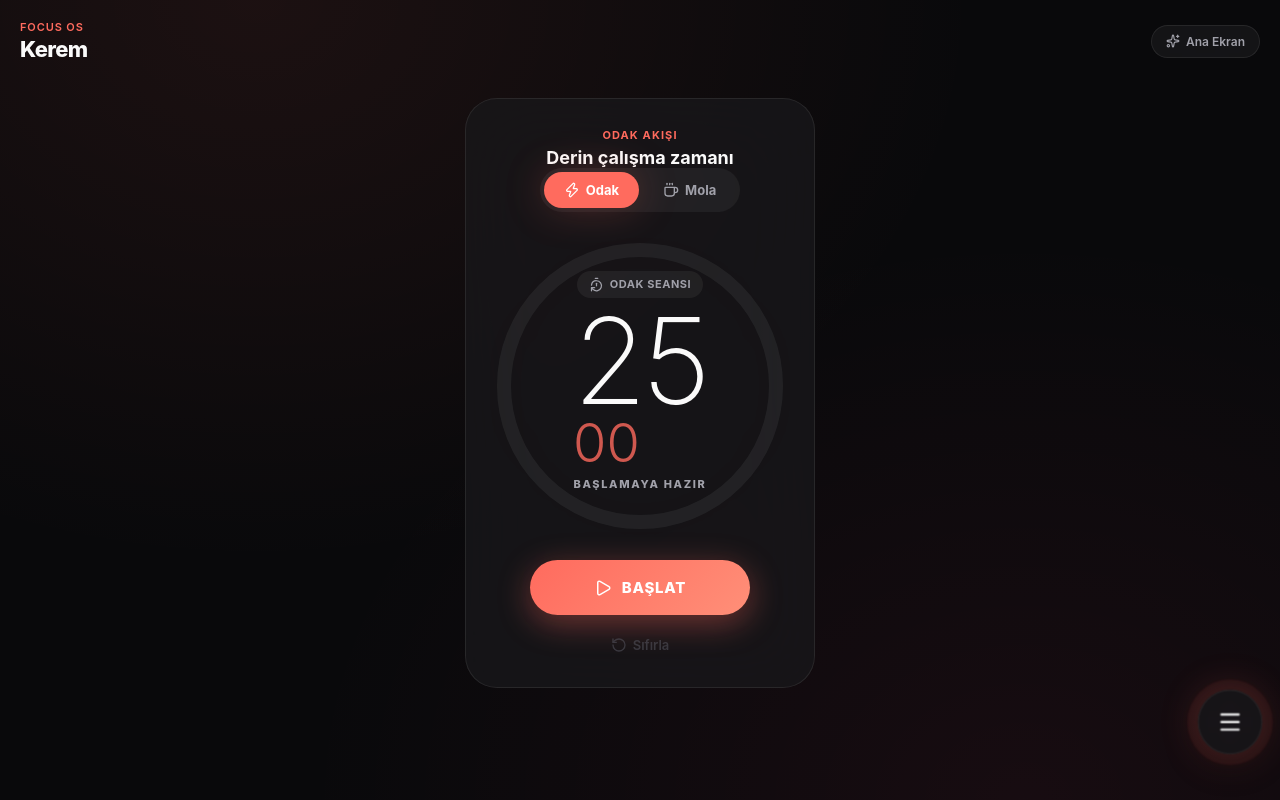
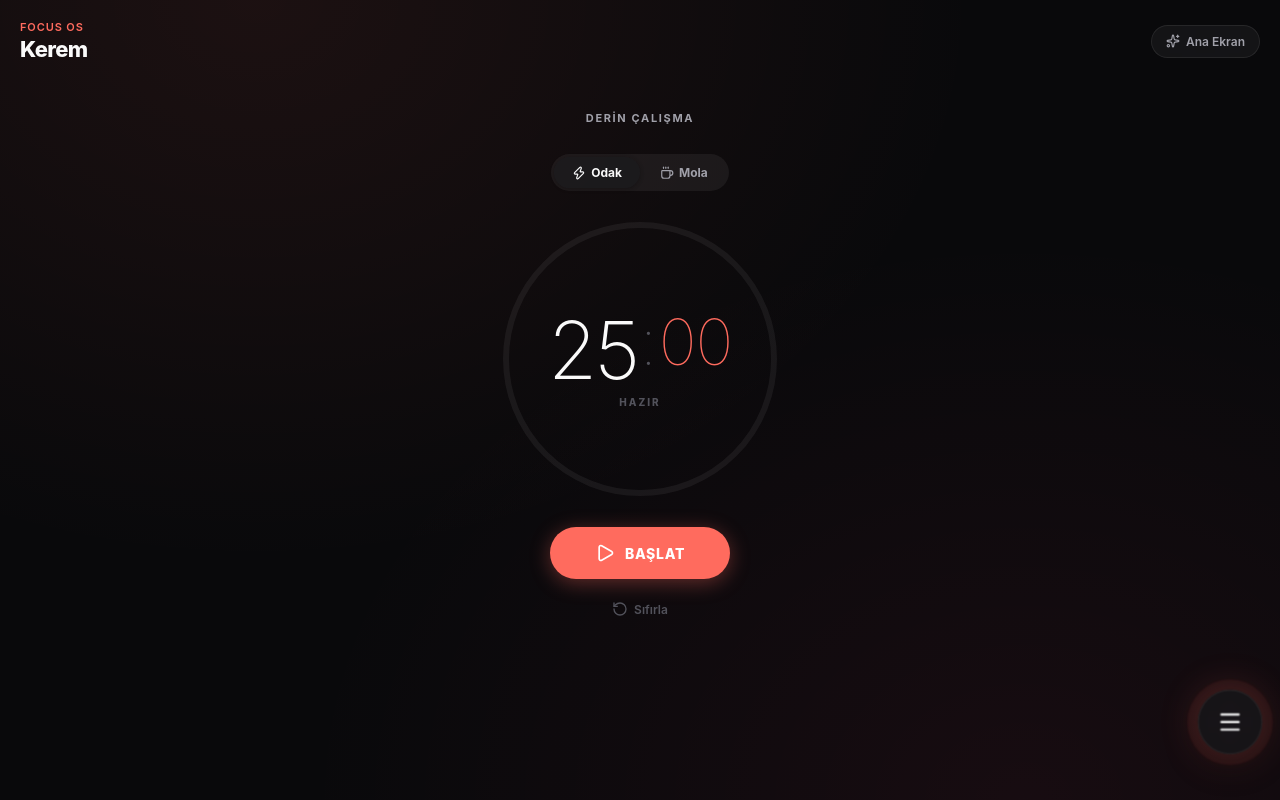
Before and after one commit to Erxpria1/YaverFX, a Next.js app: page / in a window 1280 px wide. Built offline with nearby package versions, Linux system fonts and the light colour scheme.

Commit message:
ui: 2026 timer redesign — minimal, clean, single-line digits

```diff
--- a/app/components/PomodoroTimer.tsx
+++ b/app/components/PomodoroTimer.tsx
@@ -1,127 +1,126 @@
 "use client";
 
-import { Coffee, Pause, Play, RotateCcw, TimerReset, Zap } from "lucide-react";
+import { useMemo } from "react";
+import { Coffee, Pause, Play, RotateCcw, Zap } from "lucide-react";
 import { useTimer } from "../context/TimerContext";
 
 export default function PomodoroTimer() {
   const { mode, isRunning, display, progress, toggleTimer, resetTimer, setMode, mounted } = useTimer();
 
   if (!mounted) {
-    return <div className="timer-stage"><div className="timer-ring-wrapper"></div></div>;
+    return (
+      <div className="timer-stage">
+        <div className="timer-skeleton" />
+      </div>
+    );
   }
 
   const [mins, secs] = display.split(":");
-  const size = 300;
-  const stroke = 14;
-  const radius = size / 2 - stroke;
-  const circumference = 2 * Math.PI * radius;
+
+  const ringSize = 280;
+  const ringStroke = 6;
+  const ringRadius = (ringSize - ringStroke * 2) / 2;
+  const circumference = 2 * Math.PI * ringRadius;
   const dashOffset = circumference * (1 - progress);
 
+  // SVG arc path for the progress
+  const strokeDashoffset = circumference * (1 - progress);
+
+  const accentColor = mode === "work" ? "var(--accent)" : "#4ade80";
+
   return (
-    <div className="timer-stage animate-in">
-      <div className="timer-panel glass-card">
-        <div className="timer-header">
-          <div className="timer-heading">
-            <span className="page-eyebrow">Odak Akışı</span>
-            <h2>{mode === "work" ? "Derin çalışma zamanı" : "Zihin tazeleme zamanı"}</h2>
+    <div className="timer-stage">
+      {/* Header */}
+      <div className="timer-head">
+        <span className="timer-eyebrow">
+          {mode === "work" ? "Derin çalışma" : "Zihin tazeleme"}
+        </span>
       </div>
 
-          <div className="segmented-control" role="tablist" aria-label="Zamanlayıcı modu">
-            <button onClick={() => setMode("work")} className={`seg-btn ${mode === "work" ? "active" : ""}`}>
-              <Zap size={16} />
+      {/* Mode Toggle */}
+      <div className="mode-toggle" role="tablist">
+        <button
+          role="tab"
+          onClick={() => setMode("work")}
+          className={`mode-btn ${mode === "work" ? "active" : ""}`}
+          aria-selected={mode === "work"}
+        >
+          <Zap size={14} />
           <span>Odak</span>
         </button>
-            <button onClick={() => setMode("break")} className={`seg-btn ${mode === "break" ? "active" : ""}`}>
-              <Coffee size={16} />
+        <button
+          role="tab"
+          onClick={() => setMode("break")}
+          className={`mode-btn ${mode === "break" ? "active" : ""}`}
+          aria-selected={mode === "break"}
+        >
+          <Coffee size={14} />
           <span>Mola</span>
         </button>
       </div>
-        </div>
 
-        <div className={`timer-container ${isRunning ? "running" : ""}`}>
-          <div className="timer-ring-wrapper">
-            <svg width={size} height={size} viewBox={`0 0 ${size} ${size}`} className="timer-ring-svg">
-              <defs>
-                <linearGradient id="timerGradient" x1="0%" y1="0%" x2="100%" y2="100%">
-                  <stop offset="0%" stopColor="#ff8f78" />
-                  <stop offset="45%" stopColor="#ff6b5e" />
-                  <stop offset="100%" stopColor="#ff3d71" />
-                </linearGradient>
-                <filter id="ringGlow" x="-60%" y="-60%" width="220%" height="220%">
-                  <feGaussianBlur stdDeviation="8" result="blur" />
-                  <feColorMatrix
-                    in="blur"
-                    type="matrix"
-                    values="1 0 0 0 0  0 0.65 0 0 0  0 0 0.7 0 0  0 0 0 1 0"
-                  />
-                </filter>
-              </defs>
-
+      {/* Timer Ring */}
+      <div className="timer-ring-area">
+        <svg
+          width={ringSize}
+          height={ringSize}
+          viewBox={`0 0 ${ringSize} ${ringSize}`}
+          className="timer-ring-svg"
+          aria-hidden="true"
+        >
+          {/* Track */}
           <circle
-                cx={size / 2}
-                cy={size / 2}
-                r={radius}
+            cx={ringSize / 2}
+            cy={ringSize / 2}
+            r={ringRadius}
             fill="none"
             stroke="rgba(255,255,255,0.06)"
-                strokeWidth={stroke}
+            strokeWidth={ringStroke}
           />
+          {/* Progress arc */}
           <circle
-                className="progress-ring-glow"
-                cx={size / 2}
-                cy={size / 2}
-                r={radius}
+            cx={ringSize / 2}
+            cy={ringSize / 2}
+            r={ringRadius}
             fill="none"
-                stroke="url(#timerGradient)"
-                strokeWidth={stroke}
+            stroke={accentColor}
+            strokeWidth={ringStroke}
             strokeLinecap="round"
             strokeDasharray={circumference}
-                strokeDashoffset={dashOffset}
-                filter="url(#ringGlow)"
-              />
-              <circle
-                className="progress-ring-track"
-                cx={size / 2}
-                cy={size / 2}
-                r={radius}
-                fill="none"
-                stroke="url(#timerGradient)"
-                strokeWidth={stroke}
-                strokeLinecap="round"
-                strokeDasharray={circumference}
-                strokeDashoffset={dashOffset}
+            strokeDashoffset={strokeDashoffset}
+            transform={`rotate(-90 ${ringSize / 2} ${ringSize / 2})`}
+            style={{ transition: "stroke-dashoffset 0.8s cubic-bezier(0.4, 0, 0.2, 1), stroke 0.3s" }}
           />
         </svg>
 
-            <div className="timer-inner">
-              <div className="timer-breathing-core" />
-              <div className="timer-vertical-content">
-                <div className="timer-status-pill">
-                  <TimerReset size={15} />
-                  <span>{mode === "work" ? "Odak seansı" : "Mola seansı"}</span>
+        {/* Center Content */}
+        <div className="timer-center">
+          <div className="timer-time">
+            <span className="time-min">{mins}</span>
+            <span className="time-sep">:</span>
+            <span className="time-sec">{secs}</span>
           </div>
-
-                <div className="timer-digits" aria-live="polite">
-                  <span className="digit-min">{mins}</span>
-                  <span className="digit-sec">{secs}</span>
-                </div>
-
-                <span className="timer-status-mini">{isRunning ? "AKIŞ DEVAM EDİYOR" : "BAŞLAMAYA HAZIR"}</span>
-              </div>
+          <div className="timer-sub">
+            {isRunning ? "ODAK" : "HAZIR"}
           </div>
         </div>
       </div>
 
-        <div className="timer-controls-group">
-          <button onClick={toggleTimer} className={`btn-action-main ${isRunning ? "pause" : "play"}`}>
-            {isRunning ? <Pause size={18} /> : <Play size={18} />}
+      {/* Controls */}
+      <div className="timer-actions">
+        <button
+          onClick={toggleTimer}
+          className={`action-primary ${isRunning ? "running" : ""}`}
+        >
+          {isRunning ? <Pause size={20} /> : <Play size={20} />}
           <span>{isRunning ? "Duraklat" : "Başlat"}</span>
         </button>
-          <button onClick={resetTimer} className="btn-action-reset">
+
+        <button onClick={resetTimer} className="action-ghost">
           <RotateCcw size={16} />
           <span>Sıfırla</span>
         </button>
       </div>
     </div>
-    </div>
   );
 }
--- a/app/globals.css
+++ b/app/globals.css
@@ -1728,3 +1728,184 @@ input[type="time"]::-webkit-calendar-picker-indicator {
     animation: none;
   }
 }
+
+/* ── 2026 Timer Redesign ───────────────────────────────────── */
+.timer-stage {
+  display: flex;
+  flex-direction: column;
+  align-items: center;
+  gap: 28px;
+  width: 100%;
+  padding: 8px 0 40px;
+}
+
+.timer-head { text-align: center; }
+.timer-eyebrow {
+  font-size: 11px;
+  font-weight: 700;
+  letter-spacing: 0.15em;
+  text-transform: uppercase;
+  color: var(--text-secondary);
+}
+
+.mode-toggle {
+  display: flex;
+  background: var(--surface-light);
+  border-radius: var(--radius-full);
+  padding: 3px;
+  gap: 2px;
+}
+
+.mode-btn {
+  display: flex;
+  align-items: center;
+  gap: 5px;
+  padding: 8px 18px;
+  border-radius: var(--radius-full);
+  font-size: 12px;
+  font-weight: 700;
+  color: var(--text-secondary);
+  transition: all 0.25s cubic-bezier(0.4, 0, 0.2, 1);
+  cursor: pointer;
+  background: none;
+  border: none;
+}
+
+.mode-btn.active {
+  background: var(--surface);
+  color: var(--text);
+  box-shadow: 0 1px 4px rgba(0,0,0,0.3);
+}
+
+.timer-ring-area {
+  position: relative;
+  display: flex;
+  align-items: center;
+  justify-content: center;
+}
+
+.timer-ring-svg { display: block; overflow: visible; }
+
+.timer-center {
+  position: absolute;
+  inset: 0;
+  display: flex;
+  flex-direction: column;
+  align-items: center;
+  justify-content: center;
+  gap: 6px;
+  pointer-events: none;
+}
+
+.timer-time {
+  display: flex;
+  align-items: flex-start;
+  line-height: 1;
+  font-family: var(--font-timer);
+  letter-spacing: -0.02em;
+}
+
+.time-min {
+  font-size: clamp(52px, 15vw, 80px);
+  font-weight: var(--timer-weight);
+  color: var(--text);
+  letter-spacing: -0.03em;
+}
+
+.time-sep {
+  font-size: clamp(40px, 12vw, 64px);
+  font-weight: 100;
+  color: var(--text-tertiary);
+  margin: 0 2px;
+  line-height: 1;
+}
+
+.time-sec {
+  font-size: clamp(40px, 12vw, 64px);
+  font-weight: 100;
+  color: var(--accent);
+  letter-spacing: -0.02em;
+  line-height: 1;
+}
+
+.timer-sub {
+  font-size: 10px;
+  font-weight: 800;
+  letter-spacing: 0.2em;
+  color: var(--text-tertiary);
+  text-transform: uppercase;
+}
+
+.timer-actions {
+  display: flex;
+  flex-direction: column;
+  align-items: center;
+  gap: 14px;
+}
+
+.action-primary {
+  display: flex;
+  align-items: center;
+  justify-content: center;
+  gap: 10px;
+  width: 180px;
+  height: 52px;
+  border-radius: var(--radius-full);
+  font-size: 14px;
+  font-weight: 800;
+  letter-spacing: 0.05em;
+  text-transform: uppercase;
+  background: var(--accent);
+  color: var(--btn-text);
+  border: none;
+  cursor: pointer;
+  transition: all 0.2s cubic-bezier(0.4, 0, 0.2, 1);
+  box-shadow: 0 4px 20px rgba(255, 107, 94, 0.35);
+}
+
+.action-primary:hover {
+  transform: translateY(-1px);
+  box-shadow: 0 6px 28px rgba(255, 107, 94, 0.45);
+}
+
+.action-primary:active { transform: translateY(0) scale(0.98); }
+
+.action-primary.running {
+  background: var(--surface-light);
+  color: var(--text);
+  box-shadow: none;
+  border: 1px solid var(--border-light);
+}
+
+.action-ghost {
+  display: flex;
+  align-items: center;
+  gap: 6px;
+  padding: 8px 16px;
+  font-size: 12px;
+  font-weight: 600;
+  color: var(--text-tertiary);
+  border-radius: var(--radius-full);
+  transition: all 0.2s;
+  cursor: pointer;
+  background: none;
+  border: none;
+}
+
+.action-ghost:hover {
+  color: var(--text-secondary);
+  background: var(--surface-light);
+}
+
+.timer-skeleton {
+  width: 280px;
+  height: 280px;
+  border-radius: 50%;
+  background: var(--surface);
+  animation: skeletonPulse 1.5s ease-in-out infinite;
+}
+
+@keyframes skeletonPulse {
+  0%, 100% { opacity: 0.5; }
+  50% { opacity: 0.8; }
+}
```
Also changed, not shown: public/sw.js. Lines whose indentation alone changed are shown as unchanged.
